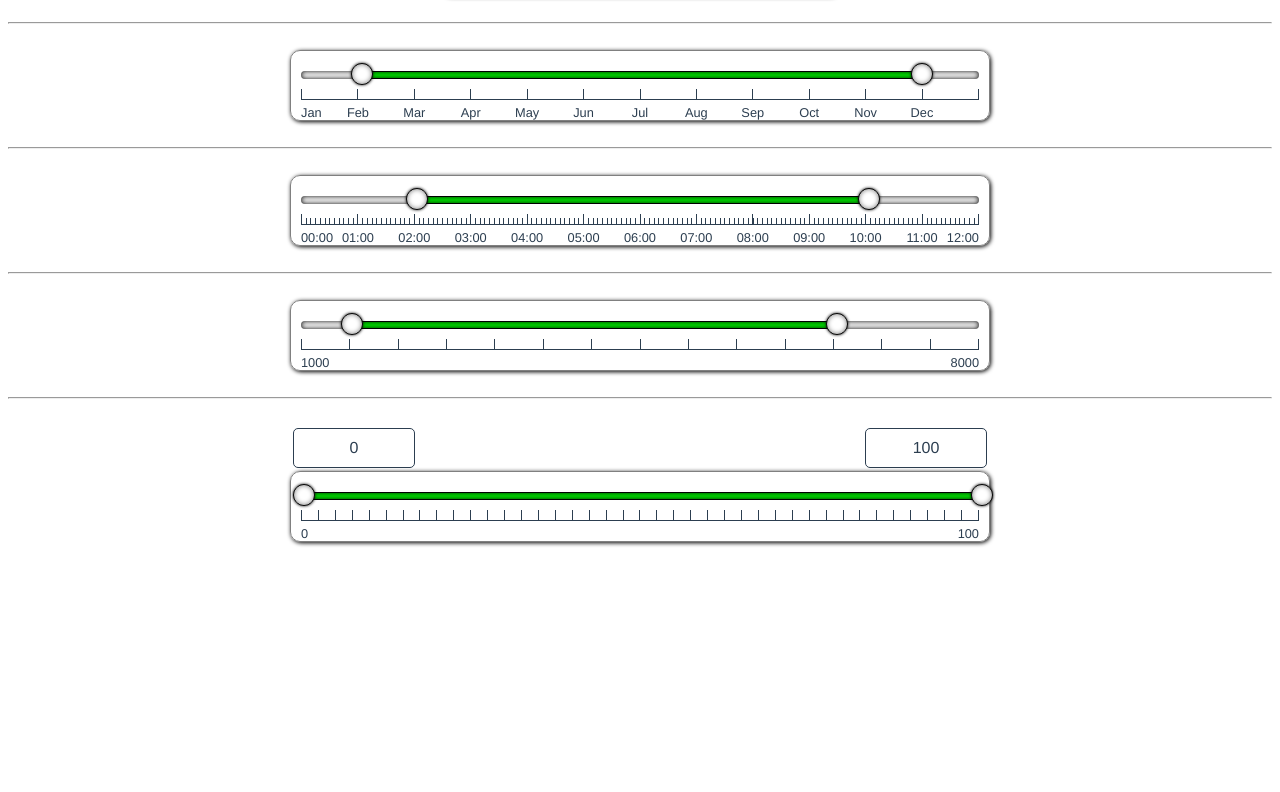
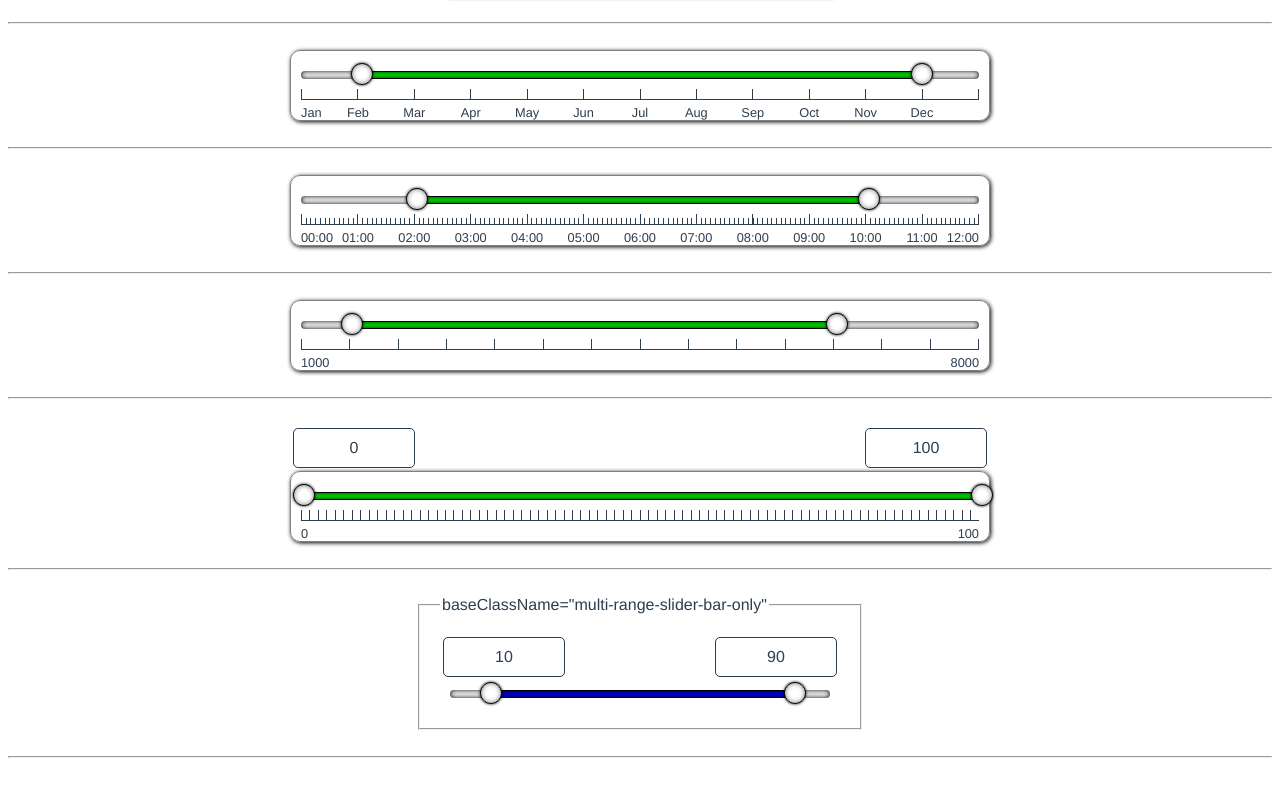
Before and after one commit to developergovindgupta/multi-range-slider-vue, a Vue app: page / in a window 1280 px wide. Shown: the part 706-1498 px from the top of the page. Before the commit the page ends 1256 px from the top, so only its background shows below. Built offline with nearby package versions, Linux system fonts and the light colour scheme.

Commit message:
Add MultiRangeSliderBarOnly.css

```diff
--- a/src/App.vue
+++ b/src/App.vue
@@ -2,6 +2,7 @@
   <div id="app">
     <img alt="Vue logo" src="./assets/logo.png" />
     <h1>MultiRangeSlider-Demo-1</h1>
+
     <div class="MultiRangeSliderContainer">
       <MultiRangeSlider
         :min="0"
@@ -111,16 +112,50 @@
         :max="100"
         :minValue="sBarMinValue"
         :maxValue="sBarMaxValue"
-        :step="2.5"
+        :step="1.25"
         @input="update_sBarValues"
       />
     </div>
+    <br />
+    <hr />
+    <br />
+    <fieldset
+      style="max-width:400px; margin:auto; text-align:left; padding:20px;"
+    >
+      <legend>baseClassName="multi-range-slider-bar-only"</legend>
+      <div
+        style="display:flex; justify-content:space-between; text-align:center;"
+      >
+        <span
+          style="display: inline-block; padding: 10px; border: solid 1px; border-radius:5px; width: 100px; margin: 3px;"
+          >{{ oBarMinValue }}</span
+        >
+        <span
+          style=" display: inline-block; padding: 10px; border: solid 1px; border-radius:5px; width: 100px; margin: 3px;"
+          >{{ oBarMaxValue }}</span
+        >
+      </div>
+
+      <MultiRangeSlider
+        baseClassName="multi-range-slider-bar-only"
+        :minValue="oBarMinValue"
+        :maxValue="oBarMaxValue"
+        :max="100"
+        :min="0"
+        @input="update_oBarValues"
+      />
+    </fieldset>
+    <br />
+    <hr />
+    <br />
   </div>
 </template>
 
 <script>
 import MultiRangeSlider from "./components/MultiRangeSlider";
 import "../src/assets/MultiRangeSliderBlack.css";
+import "../src/assets/MultiRangeSliderBarOnly.css";
+
 export default {
   name: "App",
   components: {
@@ -137,7 +172,9 @@ export default {
       hBarMinValue: 120,
       hBarMaxValue: 600,
       sBarMinValue: 0,
-      sBarMaxValue: 100
+      sBarMaxValue: 100,
+      oBarMinValue: 10,
+      oBarMaxValue: 90
     };
   },
   methods: {
@@ -160,6 +197,10 @@ export default {
     update_sBarValues(e) {
       this.sBarMinValue = e.minValue;
       this.sBarMaxValue = e.maxValue;
+    },
+    update_oBarValues(e) {
+      this.oBarMinValue = e.minValue;
+      this.oBarMaxValue = e.maxValue;
     }
   },
   computed: {
--- /dev/null
+++ b/src/assets/MultiRangeSliderBarOnly.css
@@ -0,0 +1,181 @@
+.multi-range-slider-bar-only * {
+	box-sizing: border-box;
+	padding: 0px;
+	margin: 0px;
+}
+.multi-range-slider-bar-only {
+	display: flex;
+	position: relative;
+	border: none;
+	border-radius: 0px;
+	padding: 10px;
+	box-shadow: none;
+	flex-direction: column;
+	-webkit-touch-callout: none; /* iOS Safari */
+	-webkit-user-select: none; /* Safari */
+	-khtml-user-select: none; /* Konqueror HTML */
+	-moz-user-select: none; /* Old versions of Firefox */
+	-ms-user-select: none; /* Internet Explorer/Edge */
+	user-select: none; /* Non-prefixed version, currently supported by Chrome, Edge,*/
+}
+.multi-range-slider-bar-only .bar {
+	display: flex;
+}
+.multi-range-slider-bar-only .bar-left {
+	width: 25%;
+	background-color: #f0f0f0;
+	border-radius: 10px 0px 0px 10px;
+	box-shadow: inset 0px 0px 5px black;
+	padding: 4px 0px;
+}
+.multi-range-slider-bar-only .bar-right {
+	width: 25%;
+	background-color: #f0f0f0;
+	border-radius: 0px 10px 10px 0px;
+	box-shadow: inset 0px 0px 5px black;
+}
+.multi-range-slider-bar-only .bar-inner {
+	background-color: blue;
+	display: flex;
+	flex-grow: 1;
+	flex-shrink: 1;
+	justify-content: space-between;
+	position: relative;
+	border: solid 1px black;
+	justify-content: space-between;
+	box-shadow: inset 0px 0px 5px black;
+}
+.multi-range-slider-bar-only .bar-inner-left {
+	width: 50%;
+}
+.multi-range-slider-bar-only .bar-inner-right {
+	width: 50%;
+}
+.multi-range-slider-bar-only .thumb {
+	background-color: red;
+	position: relative;
+	z-index: 1;
+	cursor: pointer;
+}
+.multi-range-slider-bar-only .thumb::before {
+	content: '';
+	background-color: white;
+	position: absolute;
+	width: 20px;
+	height: 20px;
+	border: solid 1px black;
+	box-shadow: 0px 0px 3px black, inset 0px 0px 5px gray;
+	border-radius: 50%;
+	z-index: 1;
+	margin: -8px;
+	cursor: pointer;
+}
+.multi-range-slider-bar-only .input-type-range:focus + .thumb::after {
+	content: '';
+	position: absolute;
+	top: -4px;
+	left: -4px;
+	width: 11px;
+	height: 11px;
+	z-index: 2;
+	border-radius: 50%;
+	border: dotted 1px black;
+	box-shadow: 0px 0px 5px white, inset 0px 0px 10px black;
+}
+.multi-range-slider-bar-only .caption {
+	position: absolute;
+	bottom: 35px;
+	width: 2px;
+	height: 2px;
+	left: 1px;
+	display: flex;
+	justify-content: center;
+	align-items: center;
+	overflow: visible;
+	display: none;
+}
+.multi-range-slider-bar-only .thumb .caption * {
+	position: absolute;
+	min-width: 30px;
+	height: 30px;
+	font-size: 75%;
+	text-align: center;
+	line-height: 30px;
+	background-color: blue;
+	border-radius: 15px;
+	color: white;
+	box-shadow: 0px 0px 5px black;
+	padding: 0px 5px;
+	white-space: nowrap;
+}
+.multi-range-slider-bar-only .thumb:active .caption {
+	display: flex;
+}
+.multi-range-slider-bar-only .input-type-range:focus + .thumb .caption {
+	display: flex;
+}
+.multi-range-slider-bar-only .input-type-range {
+	position: absolute;
+	top: 0px;
+	left: 0px;
+	width: 100%;
+	opacity: 0;
+	pointer-events: none;
+}
+
+.multi-range-slider-bar-only .ruler {
+	margin: 10px 0px -5px 0px;
+	display: flex;
+	display: none;
+	overflow: hidden;
+}
+.multi-range-slider-bar-only .ruler .ruler-rule {
+	border-left: solid 1px;
+	border-bottom: solid 1px;
+	display: flex;
+	flex-grow: 1;
+	flex-shrink: 1;
+	padding: 5px 0px;
+	display: none;
+}
+.multi-range-slider-bar-only .ruler .ruler-rule:last-child {
+	border-right: solid 1px;
+}
+
+.multi-range-slider-bar-only .sub-ruler {
+	margin: -2px 0px -5px 0px;
+	display: flex;
+	display: none;
+}
+.multi-range-slider-bar-only .sub-ruler .ruler-sub-rule {
+	border-left: solid 1px;
+	border-bottom: solid 1px;
+	display: flex;
+	flex-grow: 1;
+	flex-shrink: 1;
+	padding: 3px 0px;
+}
+.multi-range-slider-bar-only .sub-ruler .ruler-sub-rule:last-child {
+	border-right: solid 1px;
+}
+
+.multi-range-slider-bar-only .labels {
+	display: flex;
+	justify-content: space-between;
+	padding: 0px;
+	margin-top: 10px;
+	margin-bottom: -20px;
+	display: none;
+}
+.multi-range-slider-bar-only .label {
+	font-size: 80%;
+	display: flex;
+	width: 1px;
+	justify-content: center;
+}
+.multi-range-slider-bar-only .label:first-child {
+	justify-content: start;
+}
+.multi-range-slider-bar-only .label:last-child {
+	justify-content: end;
+}
--- a/src/components/MultiRangeSlider.vue
+++ b/src/components/MultiRangeSlider.vue
@@ -101,6 +101,12 @@ export default {
     if (_labels.length && this.maxValue === undefined) {
       _maxValue = _labels.length - 2;
     }
+    if (_maximum <= _minimum) {
+      throw new Error("Invalid props min or max");
+    }
+    if (_minValue > _maxValue) {
+      throw new Error("Invalid props minValue or maxValue");
+    }
     return {
       valueMin: _minValue < _minimum ? _minimum : _minValue,
       valueMax: _maxValue > _maximum ? _maximum : _maxValue,
@@ -186,11 +192,7 @@ export default {
       } else if (val > this.valueMax - this.step) {
         val = this.valueMax - this.step;
       }
-      let fixed = 0;
-      if (this.step.toString().includes(".")) {
-        fixed = 2;
-      }
-      this.valueMin = parseFloat(val.toFixed(fixed));
+      this.valueMin = val;
     },
     onLeftThumbMouseup() {
       document.removeEventListener("mousemove", this.onLeftThumbMousemove);
@@ -234,11 +236,7 @@ export default {
       } else if (val > this.maximum) {
         val = this.maximum;
       }
-      let fixed = 0;
-      if (this.step.toString().includes(".")) {
-        fixed = 2;
-      }
-      this.valueMax = parseFloat(val.toFixed(fixed));
+      this.valueMax = val;
     },
     onRightThumbMouseup() {
       document.removeEventListener("mousemove", this.onRightThumbMousemove);
@@ -288,11 +286,16 @@ export default {
       }
     },
     triggerInput() {
+      let fixed = 0;
+      if (this.step.toString().includes(".")) {
+        fixed = 2;
+      }
+
       let retObj = {
         min: this.minimum,
         max: this.maximum,
-        minValue: this.valueMin,
-        maxValue: this.valueMax
+        minValue: parseFloat(this.valueMin.toFixed(fixed)),
+        maxValue: parseFloat(this.valueMax.toFixed(fixed))
       };
       this.$emit("input", retObj);
     }
```
